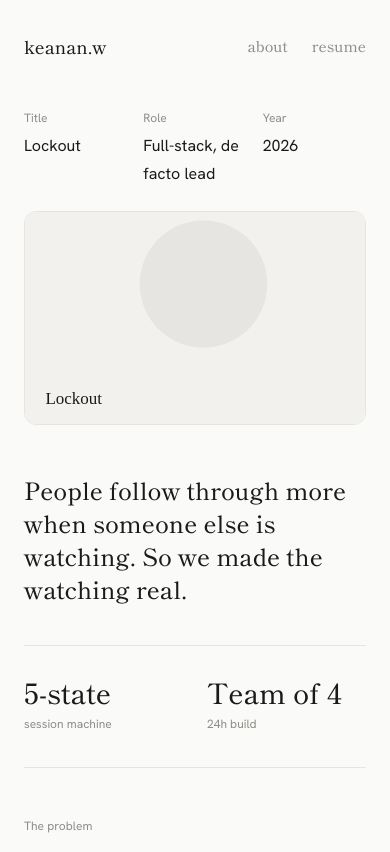
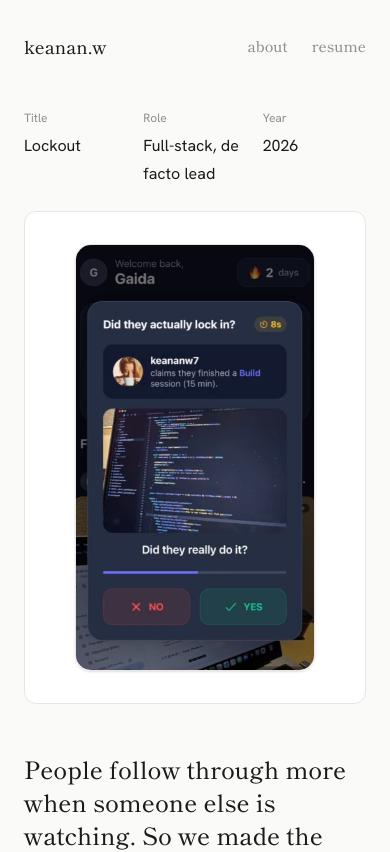
Before and after one commit to keananwongso/keananwongso.com, a Next.js app: page /collection/lockout in a window 390 px wide. Shown: the top 852 px of the page. Built offline with nearby package versions, Linux system fonts and the light colour scheme.

Commit message:
Add Lockout witness screen with portrait phone framing

```diff
--- a/app/collection/[slug]/page.tsx
+++ b/app/collection/[slug]/page.tsx
@@ -45,12 +45,23 @@ export default async function ProjectPage({
 
       {/* Hero image */}
       <div className="mt-6 overflow-hidden rounded-xl border-[0.5px] border-hairline bg-paper-raised">
+        {project.portrait ? (
+          <div className="flex justify-center py-8">
             {/* eslint-disable-next-line @next/next/no-img-element */}
+            <img
+              src={project.image}
+              alt={project.title}
+              className="block h-auto w-[240px] max-w-full rounded-2xl border-[0.5px] border-hairline shadow-sm"
+            />
+          </div>
+        ) : (
+          /* eslint-disable-next-line @next/next/no-img-element */
           <img
             src={project.image}
             alt={project.title}
             className="block h-auto w-full"
           />
+        )}
       </div>
 
       {/* Statement */}
--- a/components/ProjectCard.tsx
+++ b/components/ProjectCard.tsx
@@ -16,9 +16,9 @@ export default function ProjectCard({
           src={project.image}
           alt={project.title}
           style={{ objectPosition: project.cardImagePosition ?? "center" }}
-          className={`${
-            featured ? "aspect-[16/7]" : "aspect-[16/10]"
-          } w-full object-cover transition-transform duration-500 group-hover:scale-[1.02]`}
+          className={`${featured ? "aspect-[16/7]" : "aspect-[16/10]"} w-full ${
+            project.portrait ? "object-contain p-4" : "object-cover"
+          } transition-transform duration-500 group-hover:scale-[1.02]`}
         />
       </div>
       <div className="mt-4 flex items-baseline justify-between gap-3">
--- a/lib/content.ts
+++ b/lib/content.ts
@@ -84,6 +84,8 @@ export interface Project {
   image: string;
   /** object-position for the card image crop (default center). e.g. "left". */
   cardImagePosition?: string;
+  /** Portrait (e.g. phone) image: fit whole image on paper instead of cropping. */
+  portrait?: boolean;
   role: string;
   year: string;
   statement: string;
@@ -294,7 +296,8 @@ export const PROJECTS: Project[] = [
     caption:
       "Focus as a social contract, not a personal promise. A behavior design system, not another AI wrapper.",
     credential: "nwHacks 2026",
-    image: "/projects/lockout.svg",
+    image: "/projects/lockout.png",
+    portrait: true,
     role: "Full-stack, de facto lead",
     year: "2026",
     statement:
```
Also changed, not shown: public/projects/lockout.png (added). Lines whose indentation alone changed are shown as unchanged.
